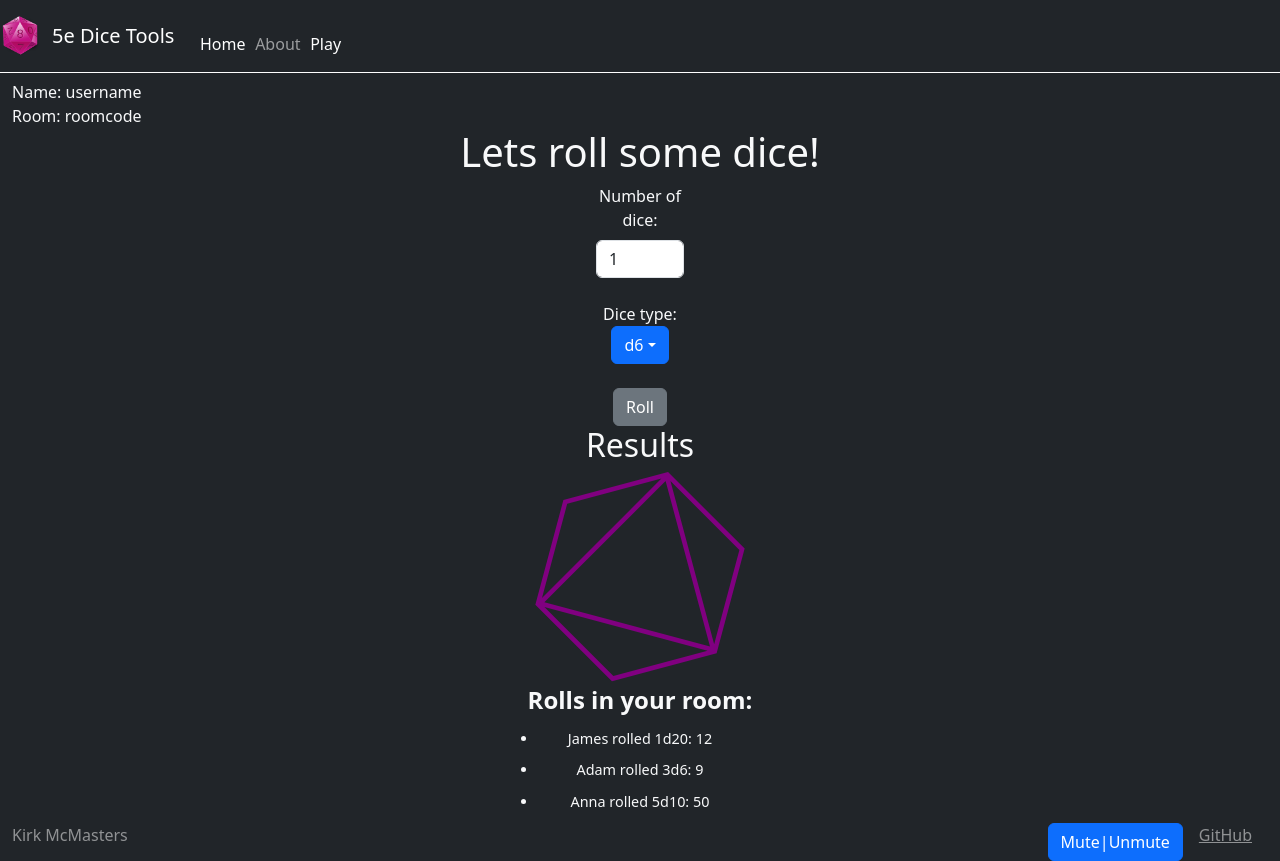
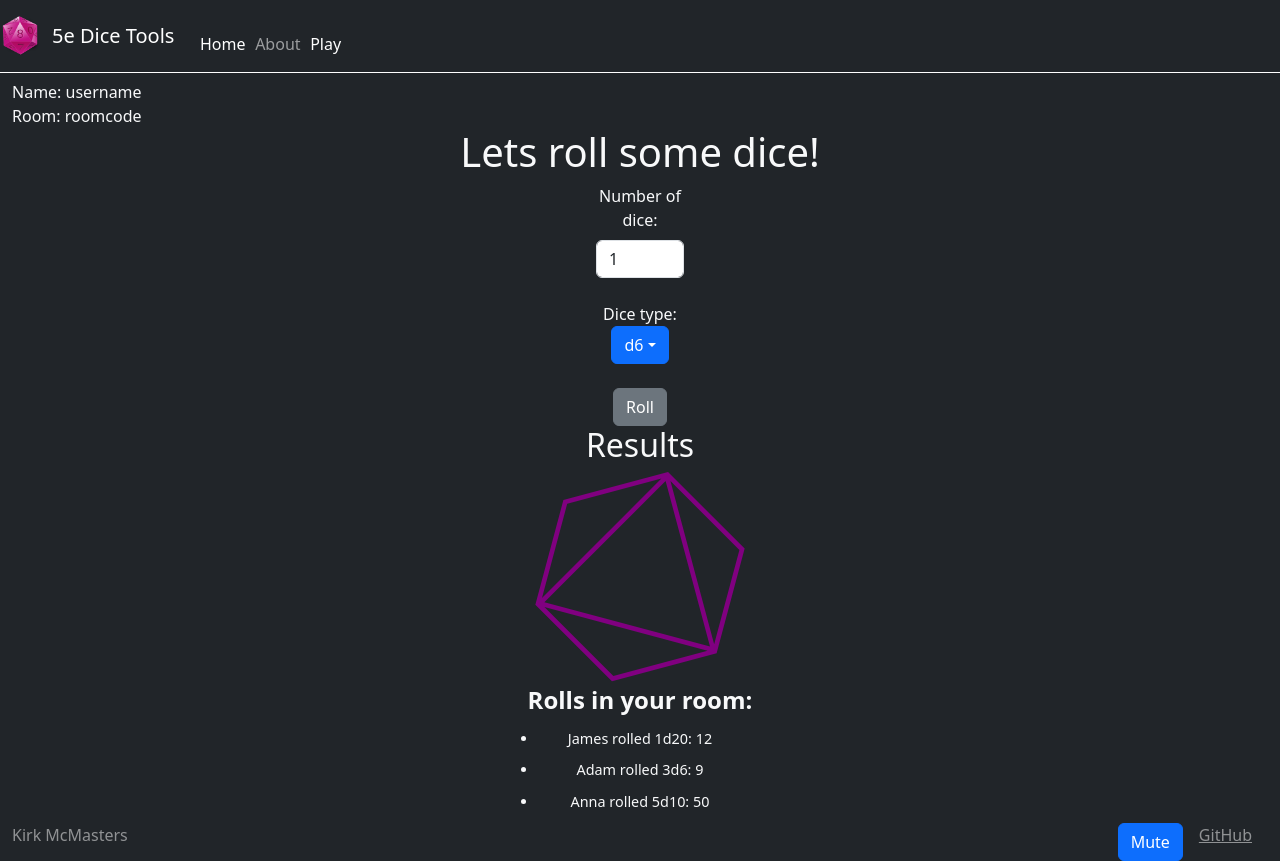
Before and after one commit to Sp0-0k/startupweb260, a React (Vite) app in the folder startupReact/: page /play in a window 1280 px wide. Built offline with nearby package versions, Linux system fonts and the light colour scheme.

Commit message:
Got my mute button working correctly

```diff
--- a/startupReact/src/audioMute.jsx
+++ b/startupReact/src/audioMute.jsx
@@ -2,6 +2,7 @@ import React from 'react';
 
 export function AudioMuteButton(){
     const[muteState, setMuteState] = React.useState(false);
+    const[playState, setPlayState] = React.useState("Mute");
 
     React.useEffect(() => {
         setMuteState(false);
@@ -13,18 +14,22 @@ export function AudioMuteButton(){
     function toggleMuted() {
         if(muteState){
             setMuteState(false);
+            document.getElementById('sound').muted = false;
+            setPlayState("Mute")
         }
         else{
             setMuteState(true);
+            document.getElementById('sound').muted = true;
+            setPlayState("Unmute")
         }
     }
 
 
     return (
         <div>
-            <button className="btn btn-primary" onClick={toggleMuted} muted={muteState}>Mute|Unmute</button>
+            <button className="btn btn-primary" onClick={toggleMuted} muted={muteState}>{playState}</button>
             <audio id="sound" autoPlay="autoplay" loop="loop">
-                <source src="chillbackground.mp3" type="audio/ogg"/>
+                <source src="chillbackground.mp3" type="audio/ogg" mute={muteState}/>
             </audio>
         </div>
       );
```
